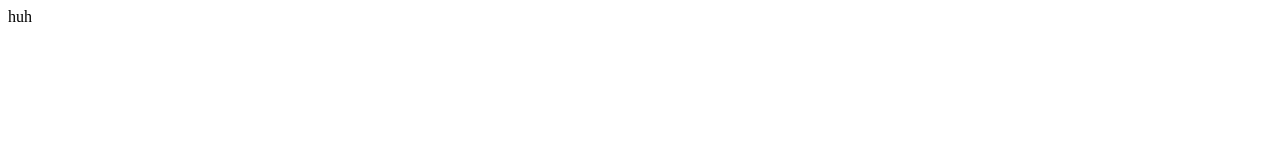
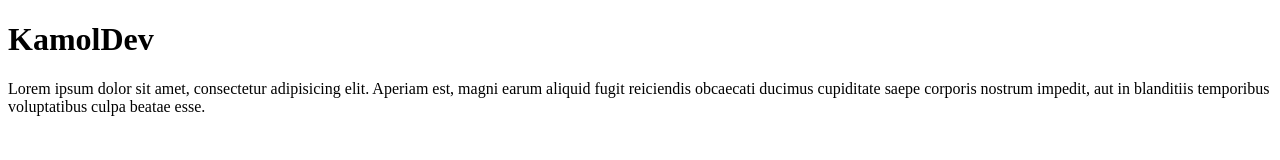
Before and after one commit to Kamolone1/MyProjects, a plain HTML site: page index.html in a window 1280 px wide. Drawn offline with Linux system fonts and the light colour scheme.

Commit message:
Add site heading and motto

```diff
--- a/index.html
+++ b/index.html
@@ -7,6 +7,7 @@
   <title>Document</title>
 </head>
 <body>
-huh
+ <h1>KamolDev</h1>
+ <p>Lorem ipsum dolor sit amet, consectetur adipisicing elit. Aperiam est, magni earum aliquid fugit reiciendis obcaecati ducimus cupiditate saepe corporis nostrum impedit, aut in blanditiis temporibus voluptatibus culpa beatae esse.</p>
 </body>
 </html>
```
